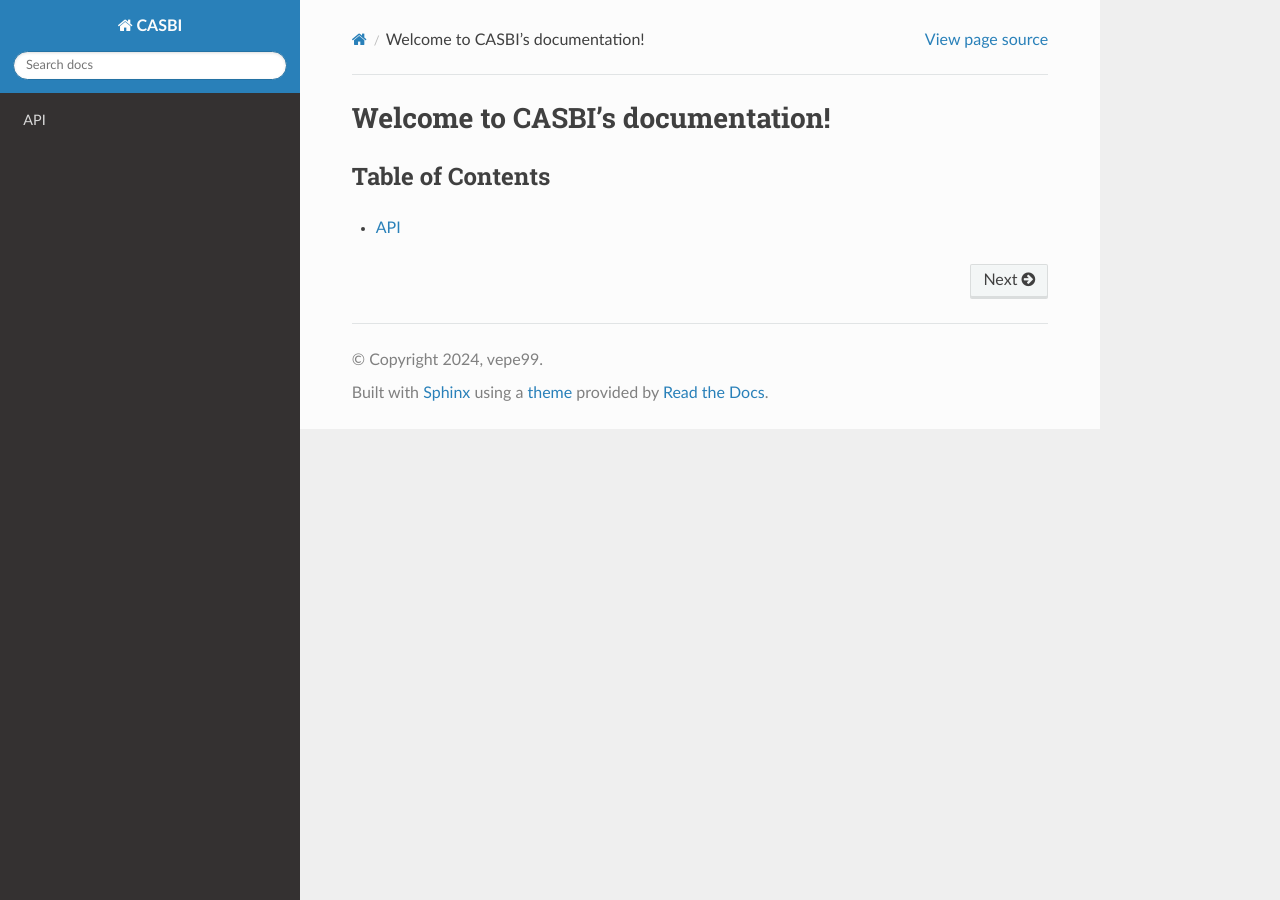
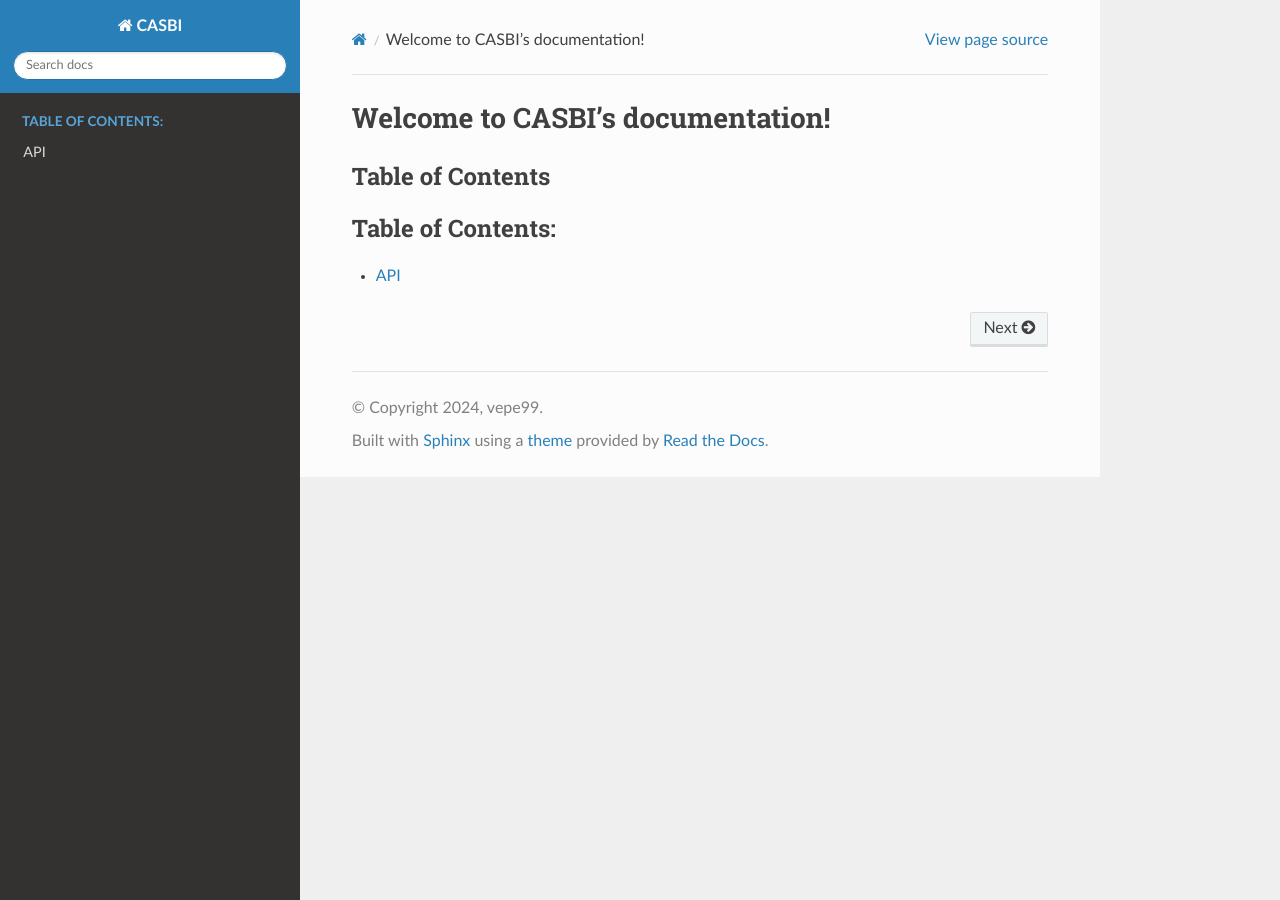
Before and after one commit to vepe99/CASBI, a Sphinx documentation site: the page built from doc/source/index.rst, in a window 1280 px wide. Built offline with Sphinx 7.4.7 and the Read the Docs theme 2.0.0, drawn with Linux system fonts in a browser that asks for light colours.

Commit message:
minor changes

```diff
--- a/doc/source/index.rst
+++ b/doc/source/index.rst
@@ -8,6 +8,7 @@
 *****************
 
 .. toctree::
-   :maxdepth: 2
+   :maxdepth: 100
+   :caption: Table of Contents:
 
    api/index
```
Also changed, not shown: 2 other files.
